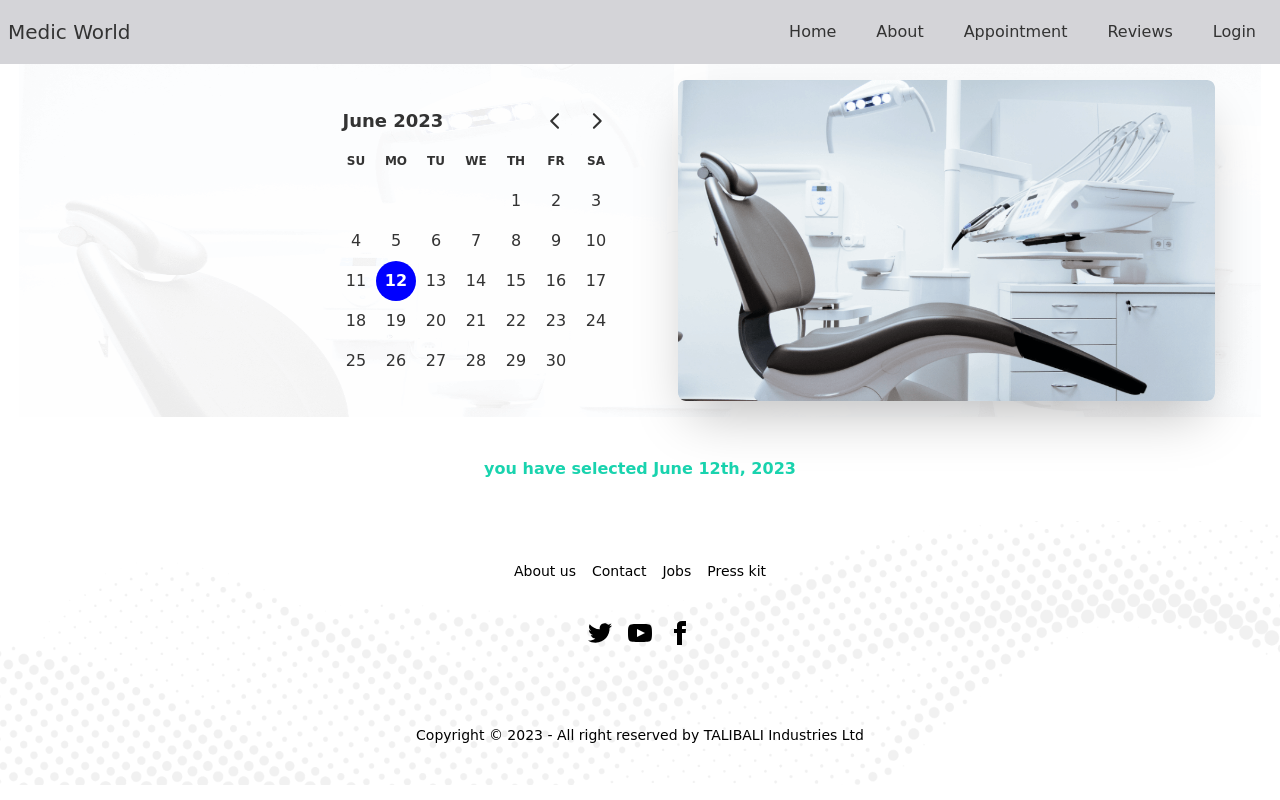
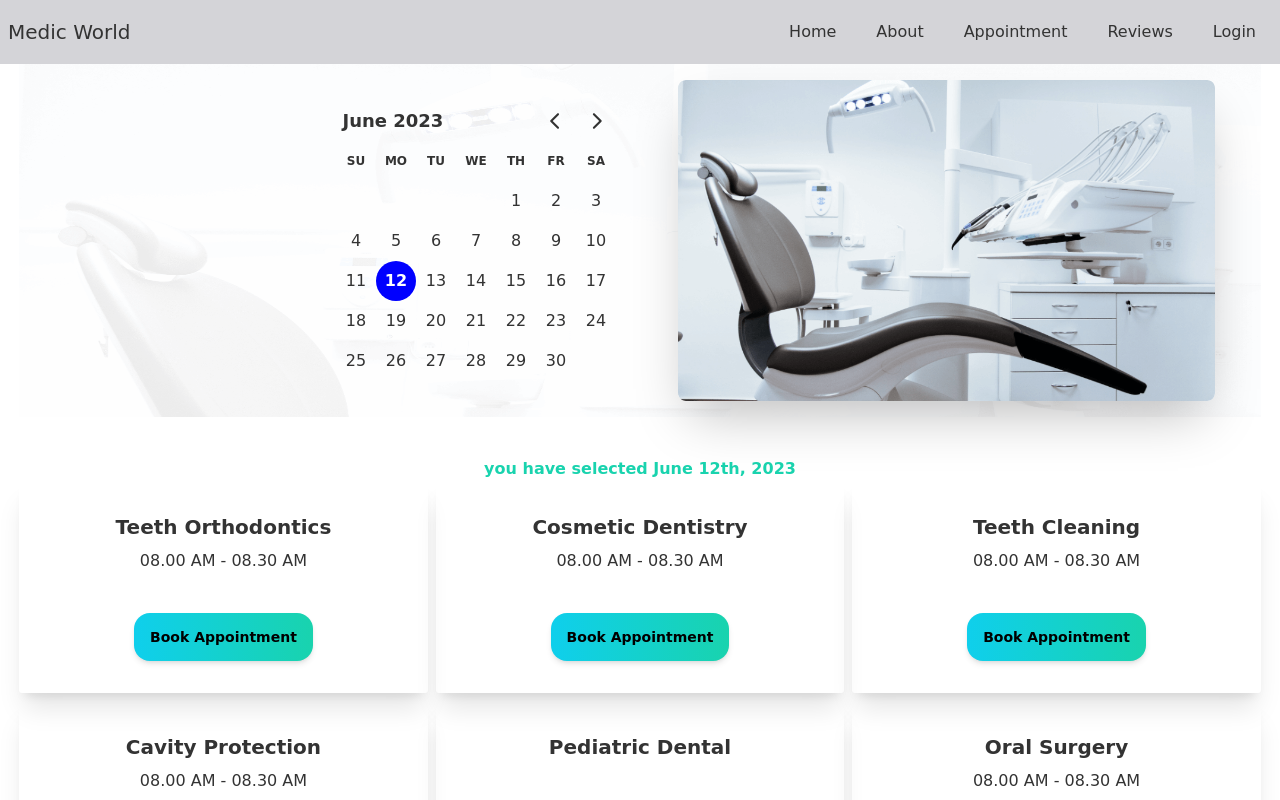
Before and after one commit to muyed-moktadir/medic-world-client-side, a React (Vite) app: page /appointment in a window 1280 px wide. Shown: the top 800 px of the page. Built offline with nearby package versions, Linux system fonts and the light colour scheme.

Commit message:
add slot

```diff
--- /dev/null
+++ b/src/api/baseUrl.jsx
@@ -0,0 +1,5 @@
+import axios from "axios";
+
+export const fatcher = axios.create({
+    baseURL:"options.json"
+})
--- a/src/pages/Appointment/Appointment/Appointment.jsx
+++ b/src/pages/Appointment/Appointment/Appointment.jsx
@@ -14,11 +14,6 @@ const Appointment = () => {
       setSelectedDate={setSelectedDate}
       />
       <AvailableAppointments selectedDate={selectedDate}/>
-      <div>
-        {
-
-        }
-      </div>
     </div>
   )
 }
--- /dev/null
+++ b/src/pages/Appointment/AvailableAppointments/AppointmentOption.jsx
@@ -0,0 +1,23 @@
+/* eslint-disable react/prop-types */
+/* eslint-disable no-unused-vars */
+
+import React from 'react'
+import { CustomButton } from '../../Home/InfoCards/InfocardStyle'
+
+const AppointmentOption = ({ appointmentOption }) => {
+    const { name, slots } = appointmentOption
+    console.log(name)
+    return (
+        <div className="card shadow-xl">
+            <div className="card-body items-center justify-center">
+                <h2 className="card-title">{name}</h2>
+                <p>{slots.length> 0 ? slots[0]:'' }</p>
+                <div className="card-actions justify-center mt-8 ">
+                   <CustomButton>Book Appointment</CustomButton>
+                </div>
+            </div>
+        </div>
+    )
+}
+
+export default AppointmentOption
--- a/src/pages/Appointment/AvailableAppointments/AvailableAppointments.jsx
+++ b/src/pages/Appointment/AvailableAppointments/AvailableAppointments.jsx
@@ -1,19 +1,39 @@
 // eslint-disable-next-line no-unused-vars
+import axios from 'axios'
 import { format } from 'date-fns'
 // eslint-disable-next-line no-unused-vars
 import React from 'react'
 import { useEffect } from 'react'
+import { fatcher } from '../../../api/BaseUrl'
+import { useState } from 'react'
+import AppointmentOption from './AppointmentOption'
+// import axios from 'axios'
+// import axios from 'axios'
 
 // eslint-disable-next-line react/prop-types
 const AvailableAppointments = ({selectedDate}) => {
 
+  // eslint-disable-next-line no-unused-vars
+  const [appointmentOptions, setAppointmentOptions] = useState([])
+  console.log(appointmentOptions)
+
      useEffect(()=>{
-
+      (async()=>{
+        const result= await fatcher.get("")
+        setAppointmentOptions(result.data)
+      })()
      },[])
 
   return (
-    <section className='  my-10'>
+    <section className=' w-[97%] mx-auto  my-10'>
        <p className="text-center text-accent font-bold">you have selected {format(selectedDate,"PPP")}</p>
+       <div className='grid grid-cols-1 md:grid-cols-2 lg:grid-cols-3 gap-2'>
+        {
+          appointmentOptions.map((option)=>{
+            return <AppointmentOption key={option._id} appointmentOption={option}/>
+          })
+        }
+       </div>
     </section>
   )
 }
--- a/src/pages/Home/InfoCards/InfocardStyle.jsx
+++ b/src/pages/Home/InfoCards/InfocardStyle.jsx
@@ -49,7 +49,7 @@ export const cardData = [
 // eslint-disable-next-line react/prop-types
 export const CustomButton = ({ children }) => {
   return (
-    <button className="btn bg-gradient-to-r from-[#0FCFEC] to-[#19D3AE] rounded-2xl border-none shadow-md text-black">
+    <button className="btn bg-gradient-to-r from-[#0FCFEC] to-[#19D3AE] rounded-2xl border-none shadow-md text-black capitalize">
       {children}
     </button>
   );
```
Also changed, not shown: public/options.json (renamed from src/appointmentOptions.json).
